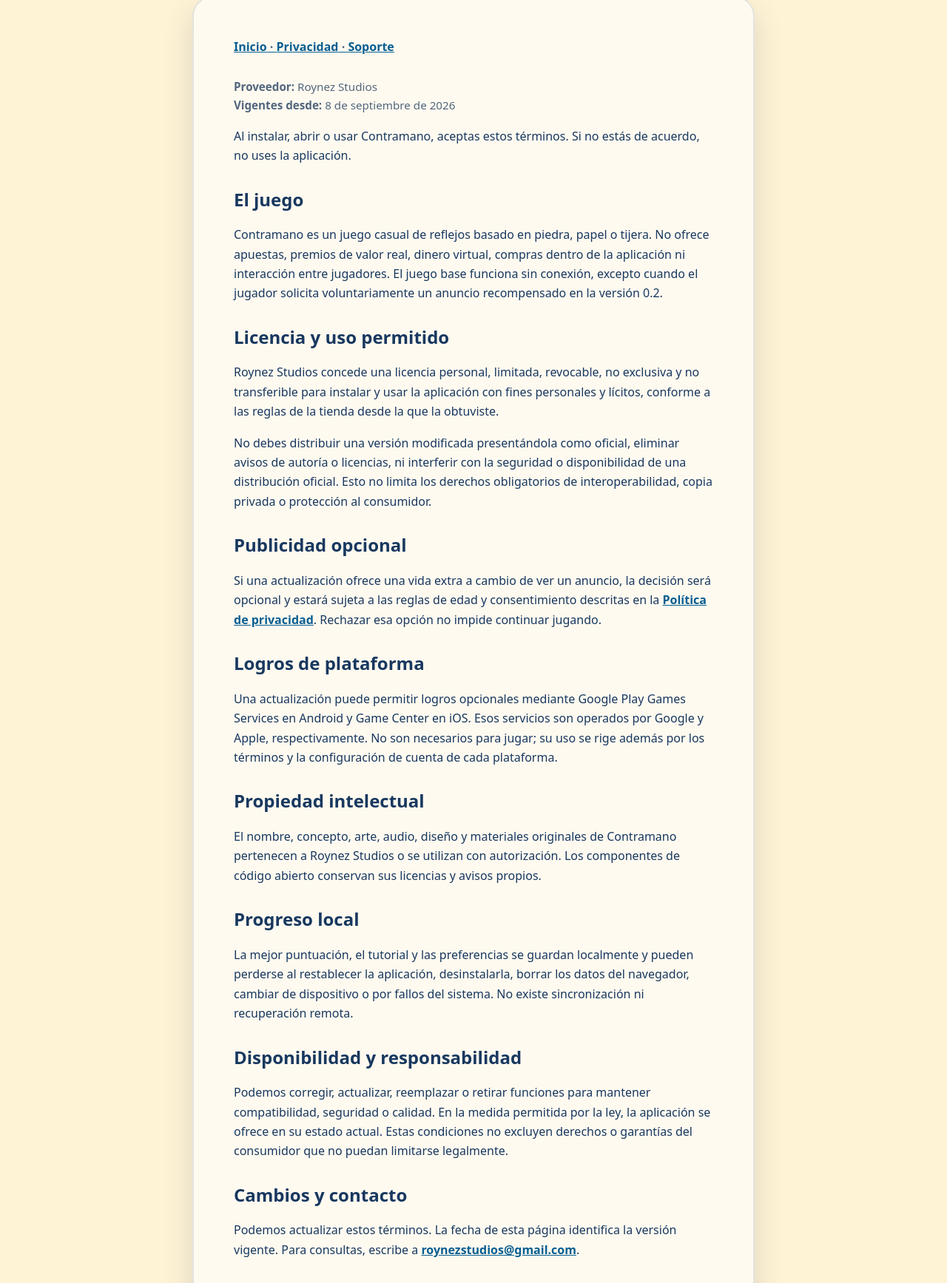
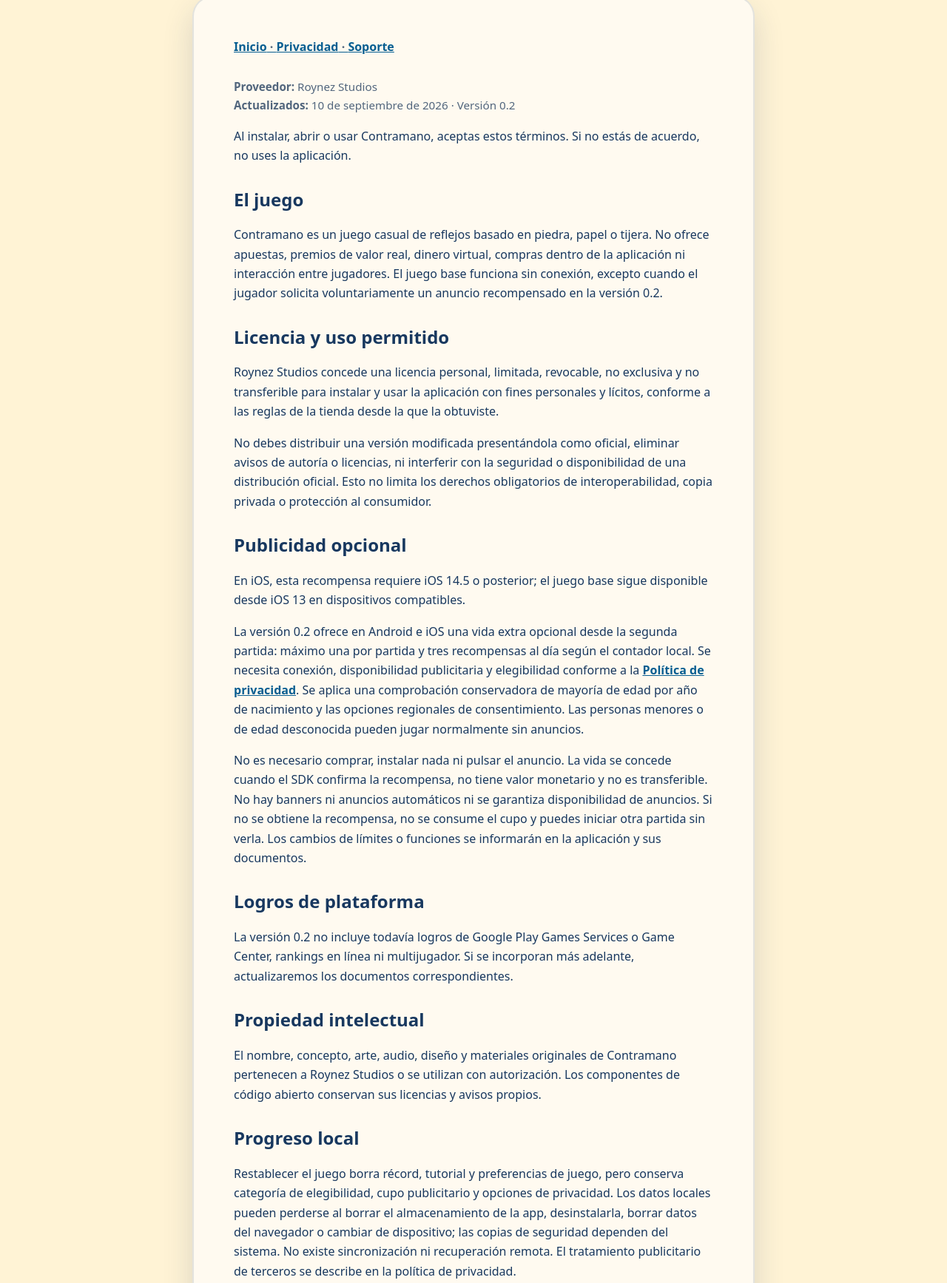
Before and after one commit to roynezstudios-rgb/contramano-legal, a plain HTML site: page terms.html in a window 1280 px wide. Shown: the part 245-1980 px from the top of the page at 74% size. Drawn offline with Linux system fonts and the light colour scheme.

Commit message:
docs: align rewarded-life rules and iOS privacy support

```diff
--- a/terms.html
+++ b/terms.html
@@ -11,7 +11,7 @@
   <header><h1>CONTRAMANO</h1><p>Términos de uso</p></header>
   <main>
     <nav><a href="index.html">Inicio</a><a href="privacy.html">Privacidad</a><a href="support.html">Soporte</a></nav>
-    <p class="meta"><strong>Proveedor:</strong> Roynez Studios<br><strong>Vigentes desde:</strong> 8 de septiembre de 2026</p>
+    <p class="meta"><strong>Proveedor:</strong> Roynez Studios<br><strong>Actualizados:</strong> 10 de septiembre de 2026 · Versión 0.2</p>
     <p>Al instalar, abrir o usar Contramano, aceptas estos términos. Si no estás de acuerdo, no uses la aplicación.</p>
     <h2>El juego</h2>
     <p>Contramano es un juego casual de reflejos basado en piedra, papel o tijera. No ofrece apuestas, premios de valor real, dinero virtual, compras dentro de la aplicación ni interacción entre jugadores. El juego base funciona sin conexión, excepto cuando el jugador solicita voluntariamente un anuncio recompensado en la versión 0.2.</p>
@@ -19,13 +19,15 @@
     <p>Roynez Studios concede una licencia personal, limitada, revocable, no exclusiva y no transferible para instalar y usar la aplicación con fines personales y lícitos, conforme a las reglas de la tienda desde la que la obtuviste.</p>
     <p>No debes distribuir una versión modificada presentándola como oficial, eliminar avisos de autoría o licencias, ni interferir con la seguridad o disponibilidad de una distribución oficial. Esto no limita los derechos obligatorios de interoperabilidad, copia privada o protección al consumidor.</p>
     <h2>Publicidad opcional</h2>
-    <p>Si una actualización ofrece una vida extra a cambio de ver un anuncio, la decisión será opcional y estará sujeta a las reglas de edad y consentimiento descritas en la <a href="privacy.html">Política de privacidad</a>. Rechazar esa opción no impide continuar jugando.</p>
+    <p>En iOS, esta recompensa requiere iOS 14.5 o posterior; el juego base sigue disponible desde iOS 13 en dispositivos compatibles.</p>
+    <p>La versión 0.2 ofrece en Android e iOS una vida extra opcional desde la segunda partida: máximo una por partida y tres recompensas al día según el contador local. Se necesita conexión, disponibilidad publicitaria y elegibilidad conforme a la <a href="privacy.html">Política de privacidad</a>. Se aplica una comprobación conservadora de mayoría de edad por año de nacimiento y las opciones regionales de consentimiento. Las personas menores o de edad desconocida pueden jugar normalmente sin anuncios.</p>
+    <p>No es necesario comprar, instalar nada ni pulsar el anuncio. La vida se concede cuando el SDK confirma la recompensa, no tiene valor monetario y no es transferible. No hay banners ni anuncios automáticos ni se garantiza disponibilidad de anuncios. Si no se obtiene la recompensa, no se consume el cupo y puedes iniciar otra partida sin verla. Los cambios de límites o funciones se informarán en la aplicación y sus documentos.</p>
     <h2>Logros de plataforma</h2>
-    <p>Una actualización puede permitir logros opcionales mediante Google Play Games Services en Android y Game Center en iOS. Esos servicios son operados por Google y Apple, respectivamente. No son necesarios para jugar; su uso se rige además por los términos y la configuración de cuenta de cada plataforma.</p>
+    <p>La versión 0.2 no incluye todavía logros de Google Play Games Services o Game Center, rankings en línea ni multijugador. Si se incorporan más adelante, actualizaremos los documentos correspondientes.</p>
     <h2>Propiedad intelectual</h2>
     <p>El nombre, concepto, arte, audio, diseño y materiales originales de Contramano pertenecen a Roynez Studios o se utilizan con autorización. Los componentes de código abierto conservan sus licencias y avisos propios.</p>
     <h2>Progreso local</h2>
-    <p>La mejor puntuación, el tutorial y las preferencias se guardan localmente y pueden perderse al restablecer la aplicación, desinstalarla, borrar los datos del navegador, cambiar de dispositivo o por fallos del sistema. No existe sincronización ni recuperación remota.</p>
+    <p>Restablecer el juego borra récord, tutorial y preferencias de juego, pero conserva categoría de elegibilidad, cupo publicitario y opciones de privacidad. Los datos locales pueden perderse al borrar el almacenamiento de la app, desinstalarla, borrar datos del navegador o cambiar de dispositivo; las copias de seguridad dependen del sistema. No existe sincronización ni recuperación remota. El tratamiento publicitario de terceros se describe en la política de privacidad.</p>
     <h2>Disponibilidad y responsabilidad</h2>
     <p>Podemos corregir, actualizar, reemplazar o retirar funciones para mantener compatibilidad, seguridad o calidad. En la medida permitida por la ley, la aplicación se ofrece en su estado actual. Estas condiciones no excluyen derechos o garantías del consumidor que no puedan limitarse legalmente.</p>
     <h2>Cambios y contacto</h2>
```
Also changed, not shown: privacy.html (+2 -0 lines), support.html (+6 -2 lines).
